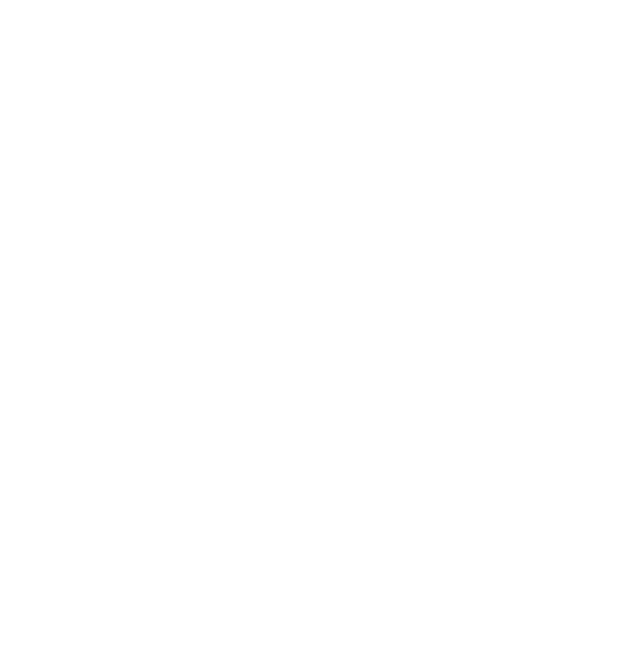
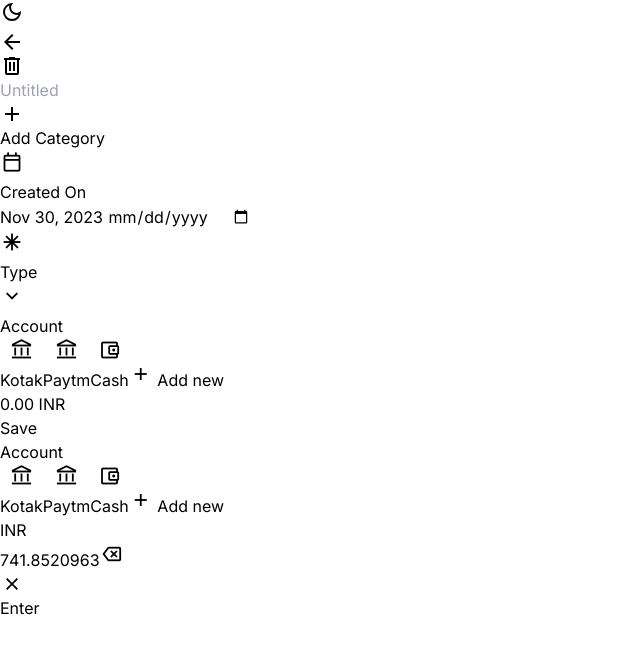
Before and after one commit to amrohan/expenso-app, an Angular app: page /add in a window 1280 px wide. Before the commit this address led to /. Shown: the top 652 px of the page, without its empty margins (0-640 px from the left). Built offline with nearby package versions, Linux system fonts and the light colour scheme.

Commit message:
flow created

```diff
--- a/src/app/app.routes.ts
+++ b/src/app/app.routes.ts
@@ -3,6 +3,7 @@
 import { TransactionComponent } from './pages/transaction.component';
 
 export const routes: Routes = [
-    { path: '', component: HomeComponent },
-    { path: 'transaction/:id', component: TransactionComponent }
+  { path: '', component: HomeComponent },
+  { path: 'transaction/:id', component: TransactionComponent },
+  { path: 'add', component: TransactionComponent },
 ];
--- a/src/app/models/account.model.ts
+++ b/src/app/models/account.model.ts
@@ -3,6 +3,7 @@
   title: string;
   imageUrl: string;
   userId: string;
+  isDefault?: boolean;
   createdAt?: Date;
   updatedAt?: Date;
   deletedAt?: Date | null;
--- a/src/app/models/category.model.ts
+++ b/src/app/models/category.model.ts
@@ -3,6 +3,7 @@
   title: string;
   imageUrl: string;
   userId: string;
+  isDefault?: boolean;
   createdAt?: Date;
   updatedAt?: Date;
   deletedAt?: Date | null;
--- a/src/app/pages/home/home.component.ts
+++ b/src/app/pages/home/home.component.ts
@@ -63,10 +63,4 @@
       accountId: 'Paytm',
     },
   ];
-
-  onAdd() {
-    console.log(
-      '🚀 ~ file: home.component.ts:71 ~ HomeComponent ~ ButtonClick ~ click:'
-    );
-  }
 }
--- a/src/app/pages/transaction.component.html
+++ b/src/app/pages/transaction.component.html
@@ -20,6 +20,8 @@
           </svg>
         </div>
       </a>
+      <p>{{ transaction.type }}</p>
+
       <!-- Trash Icon -->
       <div class="p-2 mr-1 bg-slate-200 dark:bg-zinc-800 rounded-full">
         <svg
@@ -37,11 +39,12 @@
     </div>
     <!-- Transaction Form content -->
     <main class="h-full p-4 mx-auto w-full">
-      <form (ngSubmit)="onSubmit()" #form="ngForm" class="ml-2">
       <!-- Title -->
       <div class="mt-2">
         <input
           type="text"
+          name="title"
+          [(ngModel)]="transaction.title"
           placeholder="Untitled"
           class="bg-transparent w-full border-0 text-3xl border-zinc-800 focus:outline-none placeholder:text-3xl placeholder:dark:text-zinc-600 placeholder:dark:font-bold"
         />
@@ -81,21 +84,65 @@
       >
         <div class="flex justify-start items-center ml-2">
           <span class="material-symbols-outlined"> calendar_today </span>
-            <p class="text-gray-600 dark:text-zinc-400 font-bold text-sm ml-2">
+          <p
+            class="text-gray-600 dark:text-zinc-400 font-semibold text-sm ml-2"
+          >
             Created On
           </p>
         </div>
         <!-- date Input -->
         <div class="flex justify-end items-center">
           <span class="dark:text-zinc-300 text-zinc-700 text-sm mr-2">
-              {{ date | date }}
+            {{ transaction.date | date }}
           </span>
           <input
             type="date"
+            [(ngModel)]="transaction.date"
             name="date"
             class="bg-transparent mr-2 focus:outline-none fill-current w-5"
-              [(ngModel)]="date"
           />
+        </div>
+      </div>
+      <!-- Type -->
+      <div
+        class="mt-4 h-10 rounded-md w-full dark:bg-zinc-800 flex justify-between"
+      >
+        <div class="flex justify-start items-center ml-2">
+          <span class="material-symbols-outlined"> asterisk </span>
+          <p
+            class="text-gray-600 dark:text-zinc-400 font-semibold text-sm ml-2"
+          >
+            Type
+          </p>
+        </div>
+        <!-- date Input -->
+        <div class="flex justify-end items-center">
+          <div class="w-28">
+            <button
+              (click)="showType = !showType"
+              type="button"
+              class="text-slate-800 w-28 dark:text-zinc-200 flex justify-center items-center gap-1 font-medium rounded-lg text-sm px-4 p-1.5"
+            >
+              {{ transaction.type }}
+              @if (showType) {
+
+              <span class="material-symbols-outlined"> expand_less </span>
+              }@else{
+              <span class="material-symbols-outlined"> expand_more </span>
+              }
+            </button>
+            <div
+              *ngIf="showType"
+              class="animate-fade animate-once h-20 w-28 bg-slate-50 dark:bg-zinc-800 border dark:border-zinc-600 absolute mt-1 rounded-md shadow-2xl grid place-content-center gap-4 z-50"
+            >
+              <button class="w-full" (click)="selectType('Income')">
+                Income
+              </button>
+              <Button class="w-full" (click)="selectType('Expense')"
+                >Expense</Button
+              >
+            </div>
+          </div>
         </div>
       </div>
       <!-- Amount -->
@@ -118,11 +165,9 @@
             />
           </div>
         </div> -->
-      </form>
     </main>
   </section>
 
-  <!-- //TODO Create component of it -->
   <!-- Add Category Form -->
   <section
     *ngIf="showCategory"
@@ -164,7 +209,7 @@
 
       }@else{
       <button
-        (click)="showCategory = !showCategory"
+        (click)="chooseCategory(category)"
         type="button"
         class="text-slate-800 dark:text-zinc-200 flex justify-center items-center gap-1 border border-gray-300 dark:border-zinc-400 font-medium rounded-lg text-sm px-4 p-1.5"
       >
@@ -260,6 +305,9 @@
       }@else{
       <button
         (click)="chooseAccount(account)"
+        [ngClass]="
+          account.isDefault ? 'dark:bg-zinc-800 bg-slate-200 border-none' : ''
+        "
         type="button"
         class="text-slate-800 dark:text-zinc-200 flex justify-center items-center gap-1 border border-gray-300 dark:border-zinc-400 font-medium rounded-lg text-sm px-4 p-1.5"
       >
@@ -291,7 +339,7 @@
         (click)="onMoneyDialogue()"
         class="dark:text-zinc-300 text-gray-900 text-3xl font-semibold"
       >
-        {{ transactionAmount | number : "1.2-2" }}
+        {{ transaction.amount | number : "1.2-2" }}
         <span class="font-normal">INR</span>
       </button>
     </div>
@@ -316,6 +364,7 @@
         </div> -->
         <div class="p-2 mt-2">
           <button
+            (click)="onSave()"
             type="button"
             class="text-white bg-zinc-700 font-medium rounded-full text-sm px-5 py-2.5 text-center me-2 mb-2 dark:bg-zinc-700"
           >
@@ -326,7 +375,7 @@
     </div>
   </section>
 
-  <!-- Add money popup -->
+  <!-- Add Amount popup -->
 
   <section
     *ngIf="showMoneyDialogue"
@@ -335,14 +384,16 @@
     <div class="p-3 flex justify-between items-center">
       <h1 class="text-xl dark:text-slate-200 mt-1">Account</h1>
     </div>
+
     <!-- Account chips -->
+
     <div
       class="h-fit w-full p-3 flex justify-start items-start gap-3 overflow-scroll no-scrollbar"
     >
       @for (account of accountList; track account.id) { @if (account &&
       selectedAccount) {
       <button
-        (click)="showCategory = !showCategory"
+        (click)="chooseAccount(account)"
         type="button"
         [ngClass]="
           account!.id === selectedAccount!.id
@@ -357,16 +408,19 @@
         <p class="mr-2">
           {{ account.title }}
         </p>
-        @if (account.id ===selectedAccount.id) {
+        <!-- @if (account.id ===selectedAccount.id) {
         <span class="material-symbols-outlined rounded-md dark:text-white">
           close
         </span>
-        }
+        } -->
       </button>
 
       }@else{
       <button
-        (click)="showCategory = !showCategory"
+        (click)="chooseAccount(account)"
+        [ngClass]="
+          account.isDefault ? 'dark:bg-zinc-800 bg-slate-200 border-none' : ''
+        "
         type="button"
         class="text-slate-800 dark:text-zinc-200 flex justify-center items-center gap-1 border border-gray-300 dark:border-zinc-400 font-medium rounded-lg text-sm px-4 p-1.5"
       >
@@ -383,7 +437,7 @@
 
       <!-- Add new -->
       <button
-        (click)="showCategory = !showCategory"
+        (click)="isCreateAcccount = !isCreateAcccount"
         type="button"
         class="text-slate-800 dark:text-zinc-200 flex justify-center items-center gap-1 border border-gray-300 dark:border-zinc-400 font-medium rounded-lg text-sm px-4 p-1.5 min-w-[8rem]"
       >
@@ -391,7 +445,6 @@
         Add new
       </button>
     </div>
-
     <!-- Amount Input -->
     <div class="flex justify-center items-center h-20 w-full">
       <h1 class="dark:text-zinc-300 text-gray-900 text-3xl font-bold">
--- a/src/app/pages/transaction.component.ts
+++ b/src/app/pages/transaction.component.ts
@@ -1,11 +1,12 @@
-import { Component, signal } from '@angular/core';
+import { Component, OnInit, inject, signal } from '@angular/core';
 import { CommonModule } from '@angular/common';
 import { LayoutComponent } from '../components/layout.component';
-import { RouterLink } from '@angular/router';
+import { ActivatedRoute, Router, RouterLink } from '@angular/router';
 import { FormsModule } from '@angular/forms';
 import { DialogComponent } from '../components/dialog.component';
 import { Category } from '../models/category.model';
 import { Account } from '../models/account.model';
+import { Transaction } from '../models/transactions.model';
 
 @Component({
   selector: 'app-transaction',
@@ -19,14 +20,16 @@
   ],
   templateUrl: './transaction.component.html',
 })
-export class TransactionComponent {
+export class TransactionComponent implements OnInit {
   showCategory: boolean = false;
   date: Date = new Date();
-  showMoneyDialogue: boolean = false;
   isCreateCategory: boolean = false;
   isCreateAcccount: boolean = false;
   isIconOpen: boolean = false;
   selectedIcon: string = 'category';
+  showMoneyDialogue: boolean = false;
+
+  showType: boolean = false;
 
   category: Category = {
     id: '',
@@ -42,21 +45,34 @@
     userId: '',
   };
 
-  selectedCategory: Category = {
-    id: '2',
-    title: ' Transportation',
-    imageUrl: 'train',
-    userId: '1',
+  transaction: Transaction = {
+    id: 'id11',
+    title: '',
+    amount: 0,
+    date: this.date || new Date(),
+    type: '',
+    imageUrl: '',
+    categoryId: '',
+    accountId: '',
+    userId: '',
   };
 
-  selectedAccount: Category = {
-    id: '1',
-    title: 'Kotak',
-    imageUrl: 'account_balance',
-    userId: '1',
-  };
+  selectedCategory: Category | null = null;
 
-  transactionAmount: number = 69.0;
+  selectedAccount: Category | null = null;
+
+  isAdd = signal(false);
+
+  // Injection
+  private readonly route = inject(ActivatedRoute);
+
+  ngOnInit(): void {
+    const data = this.route.snapshot.paramMap.get('id');
+    if (!data) {
+      this.showMoneyDialogue = true;
+      this.isAdd.set(true);
+    }
+  }
 
   // Calculater number
   countNumber = signal('');
@@ -78,14 +94,18 @@
 
   onMoneyDialogue() {
     this.showMoneyDialogue = !this.showMoneyDialogue;
-    this.transactionAmount === 0
+    this.transaction.amount === 0
       ? this.countNumber.set('')
-      : this.countNumber.set(String(this.transactionAmount));
+      : this.countNumber.set(String(this.transaction.amount));
   }
 
   onMoneyEnter() {
-    this.transactionAmount = Number(this.countNumber());
+    this.transaction.amount = Number(this.countNumber());
     this.showMoneyDialogue = !this.showMoneyDialogue;
+
+    this.isAdd()
+      ? (this.showCategory = !this.showCategory)
+      : (this.showCategory = this.showCategory);
   }
 
   onSubmit() {}
@@ -135,7 +155,6 @@
     this.isIconOpen = !this.isIconOpen;
   }
 
-  // categoryList: category[] = []
   categoryList: Category[] = [
     {
       id: '1',
@@ -193,6 +212,7 @@
       title: 'Kotak',
       imageUrl: 'account_balance',
       userId: '1',
+      isDefault: true,
     },
     {
       id: '2',
@@ -211,6 +231,7 @@
   //
   chooseCategory(category: Category) {
     this.selectedCategory = category;
+    this.transaction.categoryId = category.id;
     this.showCategory = !this.showCategory;
   }
   removeCategory(category: Category) {
@@ -223,5 +244,15 @@
   }
   chooseAccount(account: Account) {
     this.selectedAccount = account;
+    this.transaction.accountId = account.id;
   }
+
+  // Expense Type
+
+  selectType(type: string) {
+    this.transaction.type = type;
+    this.showType = !this.showType;
+  }
+
+  onSave() {}
 }
```
Also changed, not shown: src/app/models/transactions.model.ts (+5 -5 lines), src/app/pages/home/home.component.html (+21 -5 lines). Lines whose indentation alone changed are shown as unchanged.
